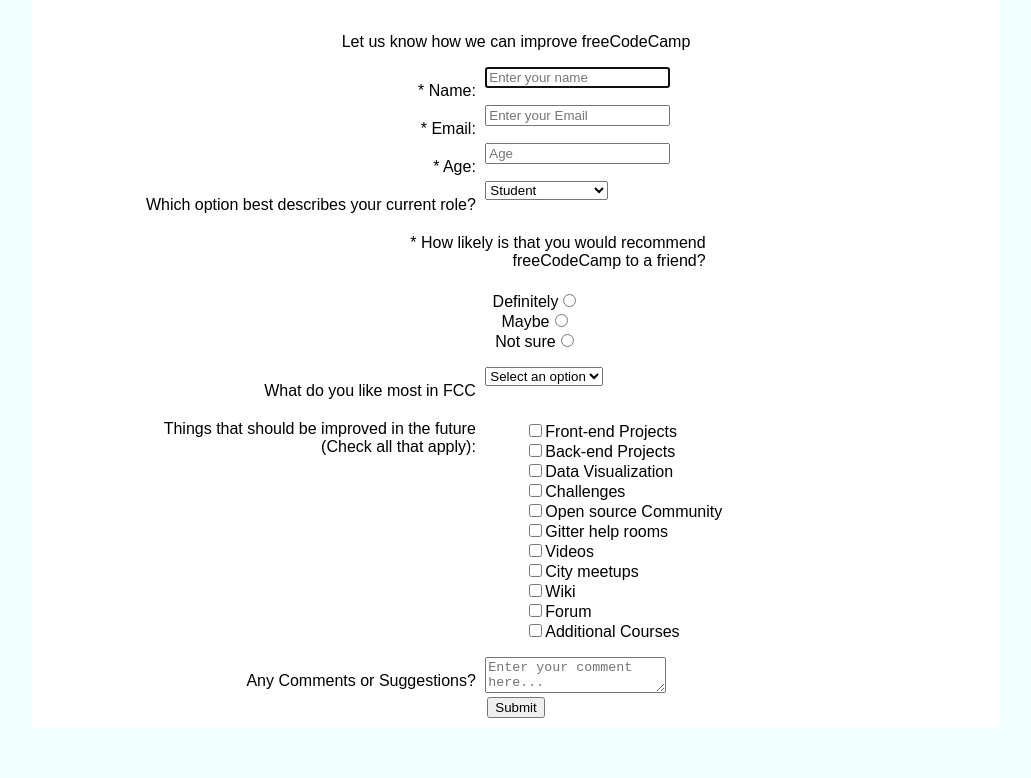
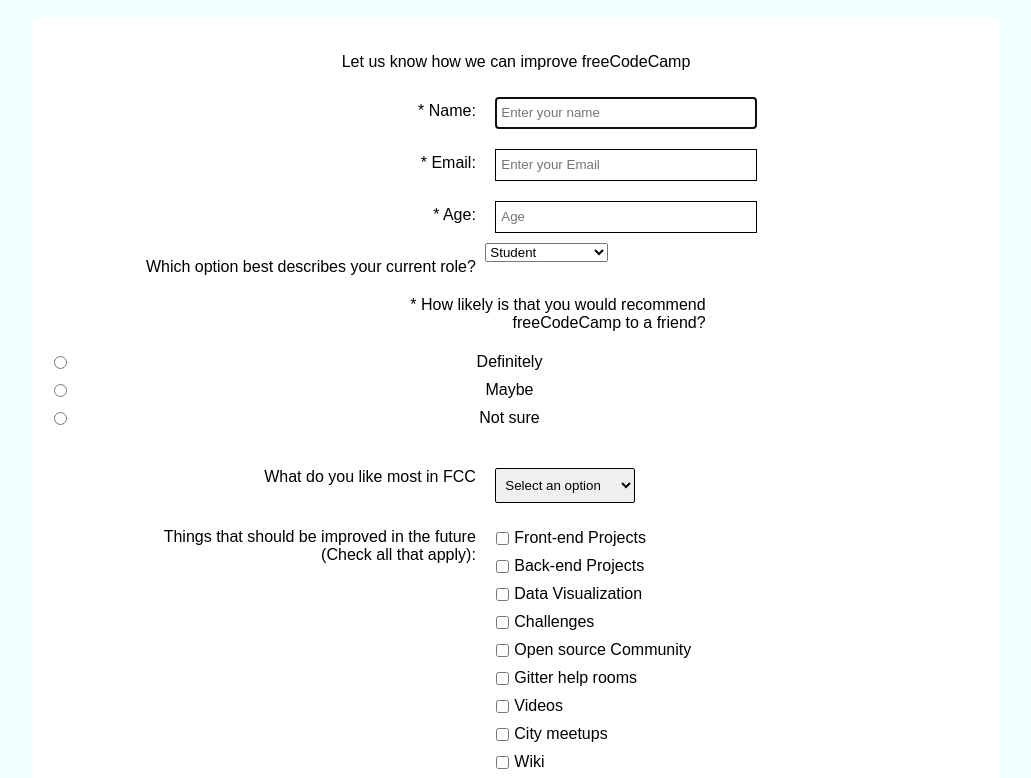
Before and after one commit to nmparfait/SurveyForm, a plain HTML site: page index.html in a window 1280 px wide. Shown: the part 83-861 px from the top of the page, without its empty margins (124-1155 px from the left). Before the commit the page ends 819 px from the top, so only its background shows below. Drawn offline with Linux system fonts and the light colour scheme.

Commit message:
style button

```diff
--- a/css/style.css
+++ b/css/style.css
@@ -42,3 +42,52 @@ header #title {
     width: 48%;
     vertical-align: middle;
 }
+
+.input-field {
+    height: 20px;
+    width: 250px;
+    padding: 5px;
+    margin: 10px;
+    border: 1px solid #000;
+}
+
+.age {
+    width: 40px;
+}
+
+.userRatings,
+input[type="checkbox"] {
+    float: left;
+    margin-right: 5px;
+}
+
+.dropdown {
+    height: 35px;
+    width: 140px;
+    padding: 5px;
+    margin: 10px;
+    margin-top: 15px;
+    border: 1px solid #000;
+    border-radius: 2px;
+}
+
+.radio,
+.checkbox {
+    position: relative;
+    left: -43px;
+    margin-left: 10px;
+    display: block;
+    padding-bottom: 10px;
+}
+
+#submit {
+    background-color: blueviolet;
+    color: white;
+    font-size: 1em;
+    height: 40px;
+    width: 96px;
+    margin: 10px;
+    border: 0px solid;
+    border-radius: 5px;
+
+}
--- a/index.html
+++ b/index.html
@@ -6,7 +6,9 @@
        <title>Survey form</title>
     </head>
     <body>
-          <h1  id="title">Survey Form</h1>
+        <header>
+            <h1  id="title">Survey Form</h1>
+        </header>
 
           <div id="form-description">
               <p id="description">Let us know how we can improve
@@ -22,9 +24,8 @@
                      * Name:
                       </label>
                   </div>
-
                   <div class="rightTab">
-                       <input autofocus id="name" name="name" placeholder="Enter your name"  required>
+                       <input autofocus id="name" name="name" class="input-field" placeholder="Enter your name"  required>
                   </div>
                 </div>
 
@@ -34,21 +35,19 @@
                       * Email:
                        </label>
                     </div>
-
                     <div class="rightTab">
-                       <input type="email" placeholder="Enter your Email" name="email" id="email" required>
+                       <input type="email" placeholder="Enter your Email" name="email" class="input-field" id="email" required>
                     </div>
                 </div>
 
                 <div class="rowTab">
                     <div class="labels">
-                       <label id="number-label">
+                       <label id="number-label" for="age">
                       * Age:
                         </label>
                     </div>
-
                     <div class="rightTab">
-                        <input name="age" id="number" placeholder="Age" placeholder="Age" min="1" max="125">
+                        <input type="number" name="age" id="number" placeholder="Age" min="1" max="125" class="input-field">
                     </div>
                 </div>
 
```
